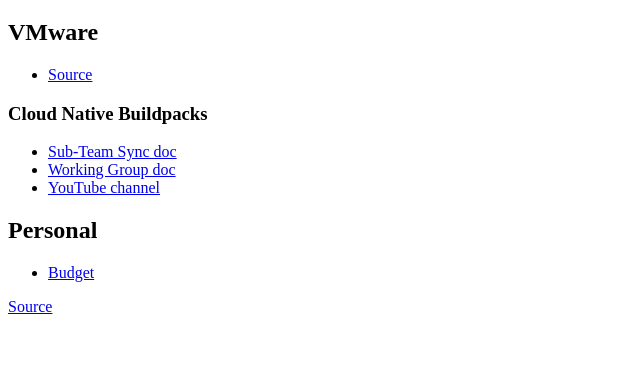
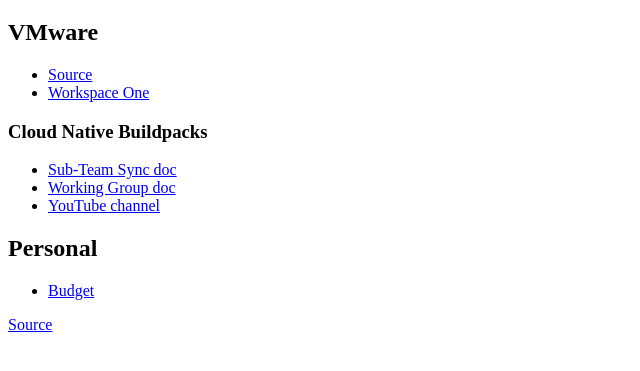
Before and after one commit to mboldt/mboldt.github.io, a plain HTML site: page index.html in a window 1280 px wide. Shown: the part 61-432 px from the top of the page, without its empty margins (0-640 px from the left). Drawn offline with Linux system fonts and the light colour scheme.

Commit message:
Add Workspace One link

```diff
--- a/index.html
+++ b/index.html
@@ -9,6 +9,7 @@
     <h2>VMware</h2>
     <ul>
       <li><a href="https://source.vmware.com/">Source</a></li>
+      <li><a href="https://myvmware.workspaceair.com/catalog-portal/ui#/app-favorite">Workspace One</a></li>
     </ul>
     <h3>Cloud Native Buildpacks</h3>
     <ul>
```
